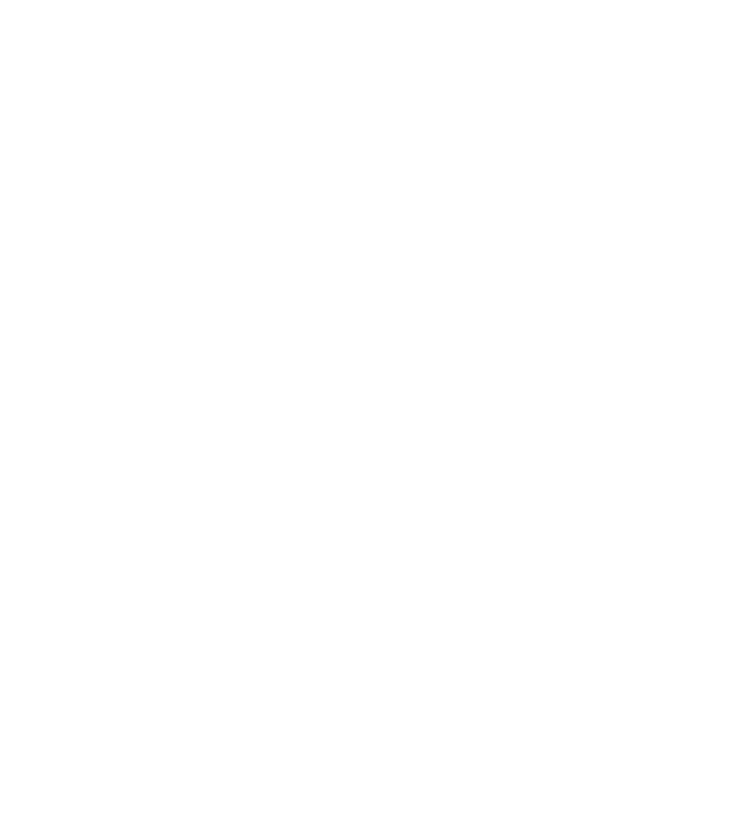
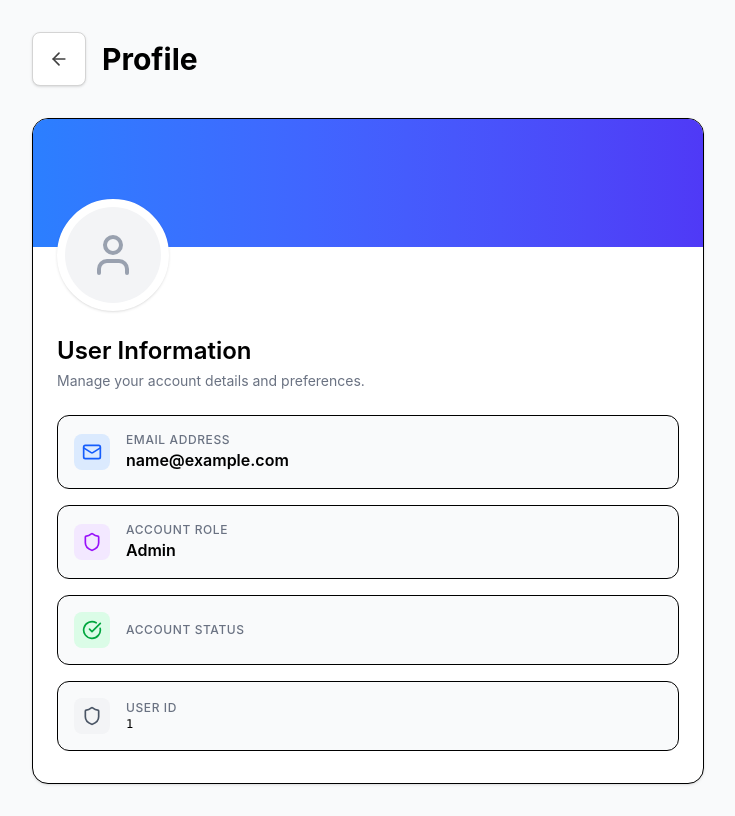
Before and after one commit to utsav-dhimmar/text-to-sql, a React app in the folder frontend/: page /profile in a window 1280 px wide. Before the commit this address had no page. Shown: the whole page, without its empty margins (272-1007 px from the left). Built offline with nearby package versions, Linux system fonts and the light colour scheme; no server answers; sample sign-in values are in the browser's storage; the HTML template or start-up script is replaced by a standard one.

Commit message:
refactor: profile page

```diff
--- a/frontend/src/App.tsx
+++ b/frontend/src/App.tsx
@@ -3,6 +3,7 @@
 import LoginPage from "./pages/auth/LoginPage";
 import RegisterPage from "./pages/auth/RegisterPage";
 import Dashboard from "./pages/Dashboard";
+import ProfilePage from "./pages/ProfilePage";
 import { ProtectedRoute } from "./components/auth/ProtectedRoute";
 import { useAppSelector } from "./store";
 
@@ -30,6 +31,14 @@
             </ProtectedRoute>
           }
         />
+        <Route
+          path="/profile"
+          element={
+            <ProtectedRoute>
+              <ProfilePage />
+            </ProtectedRoute>
+          }
+        />
       </Routes>
     </Router>
   );
--- a/frontend/src/pages/Dashboard.tsx
+++ b/frontend/src/pages/Dashboard.tsx
@@ -4,7 +4,7 @@
 import { useAppDispatch, useAppSelector } from "../store";
 import { logout } from "../store/slices/authSlice";
 import { toggleTheme } from "../store/slices/themeSlice";
-import { Sun, Moon } from "lucide-react";
+import { Sun, Moon, User } from "lucide-react";
 
 export default function Dashboard() {
   const { user } = useAppSelector((state) => state.auth);
@@ -40,6 +40,15 @@
           >
             {theme === "light" ? <Moon size={20} /> : <Sun size={20} />}
           </Button>
+          <Button
+            onClick={() => navigate("/profile")}
+            variant="outline"
+            fullWidth={false}
+            className="flex items-center gap-2"
+          >
+            <User size={18} />
+            Profile
+          </Button>
           <Button onClick={handleLogout} variant="outline" fullWidth={false}>
             Logout
           </Button>
--- /dev/null
+++ b/frontend/src/pages/ProfilePage.tsx
@@ -0,0 +1,155 @@
+import { useEffect, useState } from "react";
+import { useNavigate } from "react-router-dom";
+import { Button } from "../components/ui";
+import { useAppDispatch, useAppSelector } from "../store";
+import { setUser } from "../store/slices/authSlice";
+import { AuthService } from "../apis/service/auth.service";
+import { ArrowLeft, User, Mail, Shield, CheckCircle, Loader2 } from "lucide-react";
+
+export default function ProfilePage() {
+  const { user } = useAppSelector((state) => state.auth);
+  const dispatch = useAppDispatch();
+  const navigate = useNavigate();
+  const [isRefreshing, setIsRefreshing] = useState(false);
+
+  useEffect(() => {
+    const fetchUserData = async () => {
+      try {
+        setIsRefreshing(true);
+        const userData = await AuthService.getMe();
+        dispatch(setUser(userData));
+      } catch (error) {
+        console.error("Failed to refresh user data:", error);
+      } finally {
+        setIsRefreshing(false);
+      }
+    };
+
+    fetchUserData();
+  }, [dispatch]);
+
+  return (
+    <div className="min-h-screen bg-gray-50 dark:bg-gray-950 p-4 sm:p-8 transition-colors">
+      <div className="max-w-2xl mx-auto">
+        <div className="flex items-center justify-between mb-8">
+          <div className="flex items-center gap-4">
+            <Button
+              onClick={() => navigate("/")}
+              variant="outline"
+              size="icon"
+              className="rounded-full"
+              fullWidth={false}
+            >
+              <ArrowLeft size={20} />
+            </Button>
+            <h1 className="text-3xl font-bold dark:text-white">Profile</h1>
+          </div>
+          {isRefreshing && (
+            <div className="flex items-center gap-2 text-sm text-gray-500">
+              <Loader2 className="animate-spin" size={16} />
+              Refreshing...
+            </div>
+          )}
+        </div>
+
+        <div className="bg-white dark:bg-gray-900 shadow-sm border dark:border-gray-800 rounded-2xl overflow-hidden transition-colors">
+          <div className="h-32 bg-gradient-to-r from-blue-500 to-indigo-600 dark:from-blue-600 dark:to-indigo-700"></div>
+
+          <div className="px-6 pb-8">
+            <div className="relative -mt-12 mb-6">
+              <div className="inline-flex items-center justify-center p-1 bg-white dark:bg-gray-900 rounded-full border-4 border-white dark:border-gray-900 shadow-sm">
+                <div className="w-24 h-24 bg-gray-100 dark:bg-gray-800 rounded-full flex items-center justify-center text-gray-400">
+                  <User size={48} />
+                </div>
+              </div>
+            </div>
+
+            {user ? (
+              <div className="space-y-6">
+                <div>
+                  <h2 className="text-2xl font-semibold dark:text-white mb-1">
+                    User Information
+                  </h2>
+                  <p className="text-gray-500 dark:text-gray-400 text-sm">
+                    Manage your account details and preferences.
+                  </p>
+                </div>
+
+                <div className="grid gap-4">
+                  <div className="flex items-center p-4 bg-gray-50 dark:bg-gray-800/50 rounded-xl border dark:border-gray-700 transition-colors">
+                    <div className="p-2 bg-blue-100 dark:bg-blue-900/30 text-blue-600 dark:text-blue-400 rounded-lg mr-4">
+                      <Mail size={20} />
+                    </div>
+                    <div>
+                      <p className="text-xs font-medium text-gray-500 dark:text-gray-400 uppercase tracking-wider">
+                        Email Address
+                      </p>
+                      <p className="text-base font-semibold dark:text-gray-200">
+                        {user.email}
+                      </p>
+                    </div>
+                  </div>
+
+                  <div className="flex items-center p-4 bg-gray-50 dark:bg-gray-800/50 rounded-xl border dark:border-gray-700 transition-colors">
+                    <div className="p-2 bg-purple-100 dark:bg-purple-900/30 text-purple-600 dark:text-purple-400 rounded-lg mr-4">
+                      <Shield size={20} />
+                    </div>
+                    <div>
+                      <p className="text-xs font-medium text-gray-500 dark:text-gray-400 uppercase tracking-wider">
+                        Account Role
+                      </p>
+                      <p className="text-base font-semibold dark:text-gray-200 capitalize">
+                        {user.role}
+                      </p>
+                    </div>
+                  </div>
+
+                  <div className="flex items-center p-4 bg-gray-50 dark:bg-gray-800/50 rounded-xl border dark:border-gray-700 transition-colors">
+                    <div className="p-2 bg-green-100 dark:bg-green-900/30 text-green-600 dark:text-green-400 rounded-lg mr-4">
+                      <CheckCircle size={20} />
+                    </div>
+                    <div>
+                      <p className="text-xs font-medium text-gray-500 dark:text-gray-400 uppercase tracking-wider">
+                        Account Status
+                      </p>
+                      <p className="text-base font-semibold dark:text-gray-200 capitalize">
+                        {user.status}
+                      </p>
+                    </div>
+                  </div>
+
+                  <div className="flex items-center p-4 bg-gray-50 dark:bg-gray-800/50 rounded-xl border dark:border-gray-700 transition-colors">
+                    <div className="p-2 bg-gray-100 dark:bg-gray-700 text-gray-600 dark:text-gray-400 rounded-lg mr-4">
+                      <Shield size={20} />
+                    </div>
+                    <div>
+                      <p className="text-xs font-medium text-gray-500 dark:text-gray-400 uppercase tracking-wider">
+                        User ID
+                      </p>
+                      <p className="text-xs font-mono dark:text-gray-200">
+                        {user.id}
+                      </p>
+                    </div>
+                  </div>
+                </div>
+              </div>
+            ) : (
+              <div className="py-12 text-center">
+                <p className="text-gray-500 dark:text-gray-400">
+                  No user information available. Please log in again.
+                </p>
+                <Button
+                  onClick={() => navigate("/login")}
+                  className="mt-4"
+                  fullWidth={false}
+                >
+                  Go to Login
+                </Button>
+              </div>
+            )}
+          </div>
+        </div>
+      </div>
+    </div>
+  );
+}
--- a/frontend/src/store/slices/authSlice.ts
+++ b/frontend/src/store/slices/authSlice.ts
@@ -37,6 +37,10 @@
     setLoading: (state, action: PayloadAction<boolean>) => {
       state.isLoading = action.payload;
     },
+    setUser: (state, action: PayloadAction<UserResponse>) => {
+      state.user = action.payload;
+      localStorage.setItem("user", JSON.stringify(action.payload));
+    },
     setCredentials: (
       state,
       action: PayloadAction<{ user: UserResponse; token: string }>,
@@ -58,5 +62,5 @@
   },
 });
 
-export const { setLoading, setCredentials, logout } = authSlice.actions;
+export const { setLoading, setUser, setCredentials, logout } = authSlice.actions;
 export default authSlice.reducer;
```
